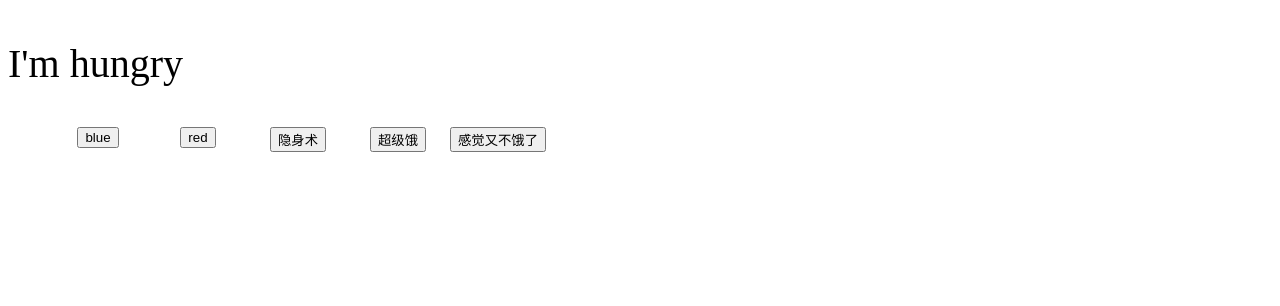
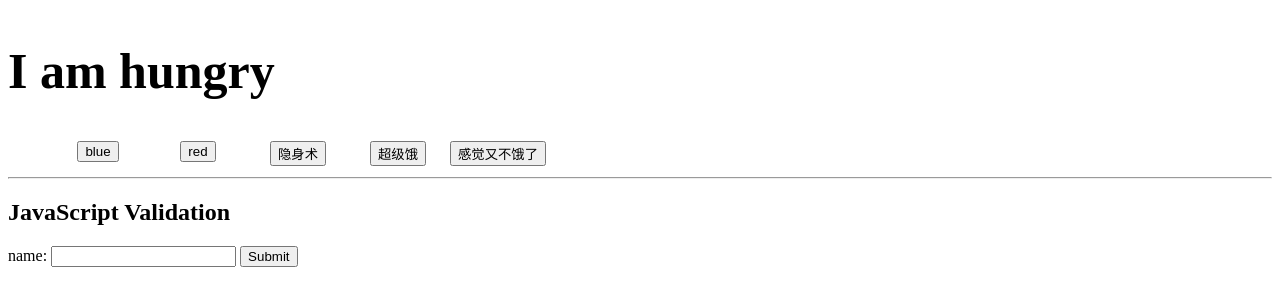
Before and after one commit to SnowSPomPom/Tasks, a plain HTML site: page hungry.html in a window 1280 px wide. Both pictures are taken after a click on the item "超级饿". Drawn offline with Linux system fonts and the light colour scheme.

Commit message:
Add files via upload

```diff
--- a/hungry.html
+++ b/hungry.html
@@ -9,7 +9,6 @@
 		#demo {
 			color: #000;
 			visibility: visible;
-			font-size: 12px;
 		}
 
 		#ulchange {
@@ -37,18 +36,26 @@
 			if (a % 2 == 0) document.getElementById("demo").style.visibility = 'hidden';
 			else document.getElementById("demo").style.visibility = 'visible';
 		}
-		function bigger() {
-			document.getElementById("demo").style.fontSize = 40 + 'px';
+		function changesize(x) {
+			document.getElementById("demo").innerHTML = 'I am ' + 'hungry';
+
+			if (x == "bigger")
+				document.getElementById("demo").style.fontSize = 50 + 'px';
+			else {
+				document.getElementById("demo").style.fontSize = 24 + 'px';
+				document.getElementById("demo").innerHTML = 'I am not hungry';
+			}
 		}
-		function smaller() {
-			document.getElementById("demo").style.fontSize = 16 + 'px';
+		function validate() {
+			let x = document.forms['myform']['fname'].value;
 		}
+
 
 	</script>
 </head>
 
 <body>
-	<p id="demo">I'm hungry</p>
+	<h2 id="demo">I am hungry</h2>
 	<ul id="ulchange">
 		<li onclick="color('blue')">
 			<button>blue</button>
@@ -59,11 +66,19 @@
 		<li onclick="changevis(1)">
 			<button>隐身术</button>
 		</li>
-		<li onclick="bigger()">
+		<li onclick="changesize('bigger')">
 			<button>超级饿</button>
 		</li>
-		<li onclick="smaller()"><button>感觉又不饿了</button></button></li>
+		<li onclick="changesize('smaller')"><button>感觉又不饿了</button></button></li>
+
 	</ul>
+	<hr>
+	<h2>JavaScript Validation</h2>
+	<form name="myform" action="/action_page.php" onsubmit="retu
+	 validate()" method="post">
+		name: <input type="text" name="fname">
+		<input type="submit" value="Submit">
+	</form>
 </body>
 
 </html>
```
Also changed, not shown: 1 other file.
